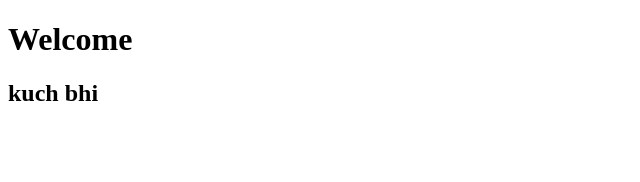
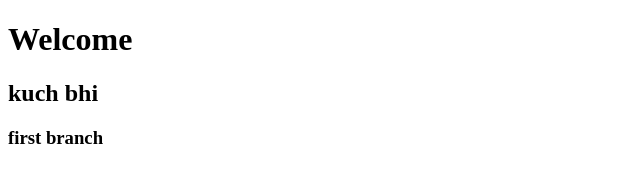
Before and after one commit to aniketMethi/hitbullseye_lpu, a plain HTML site: page welcome.html in a window 1280 px wide. Shown: the whole page, without its empty margins (0-640 px from the left). Drawn offline with Linux system fonts and the light colour scheme.

Commit message:
added text first branch

```diff
--- a/welcome.html
+++ b/welcome.html
@@ -9,5 +9,6 @@
 <body>
     <h1>Welcome</h1>
     <h2>kuch bhi</h2>
+    <h3>first branch</h3>
 </body>
 </html>
```
